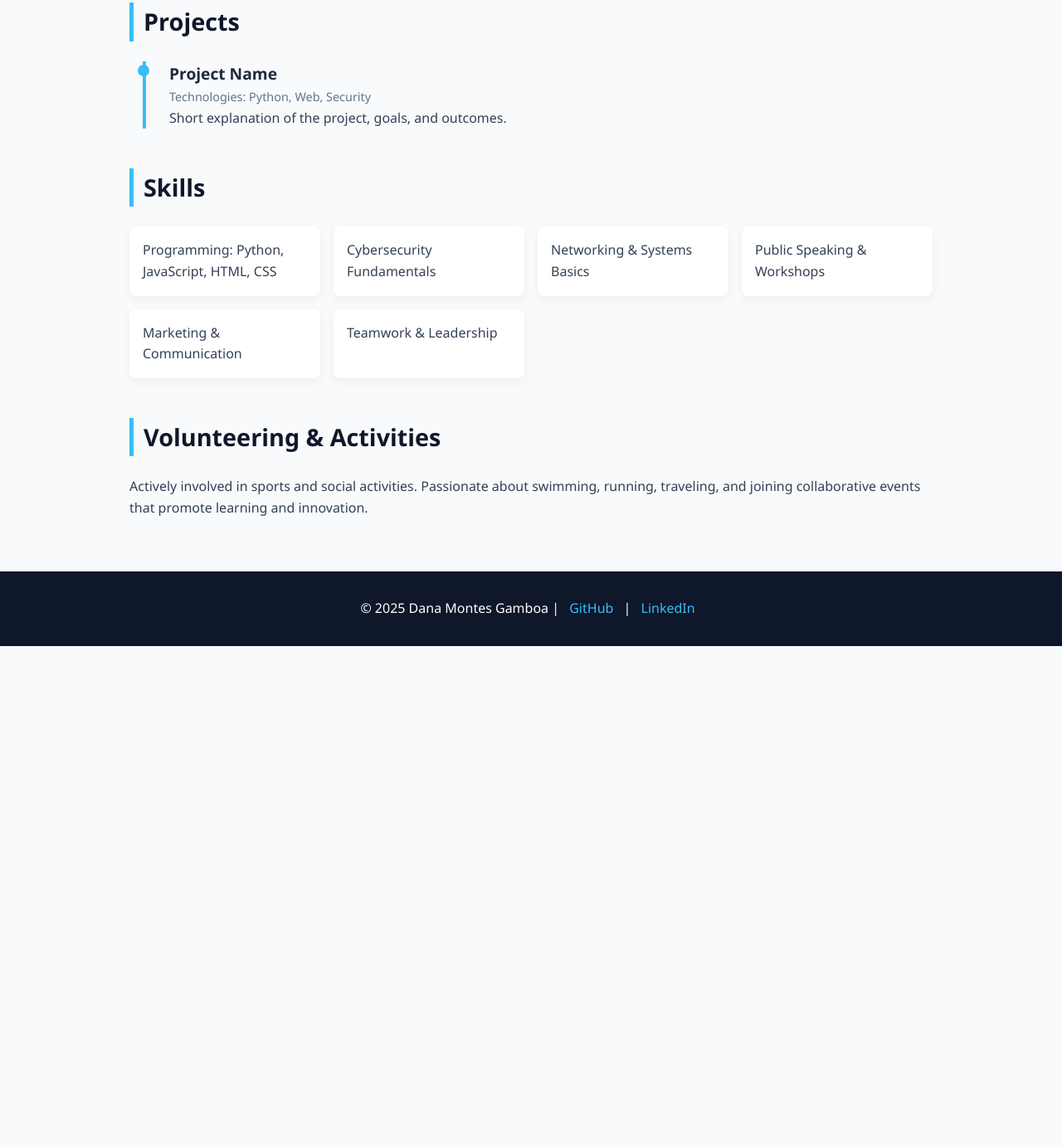
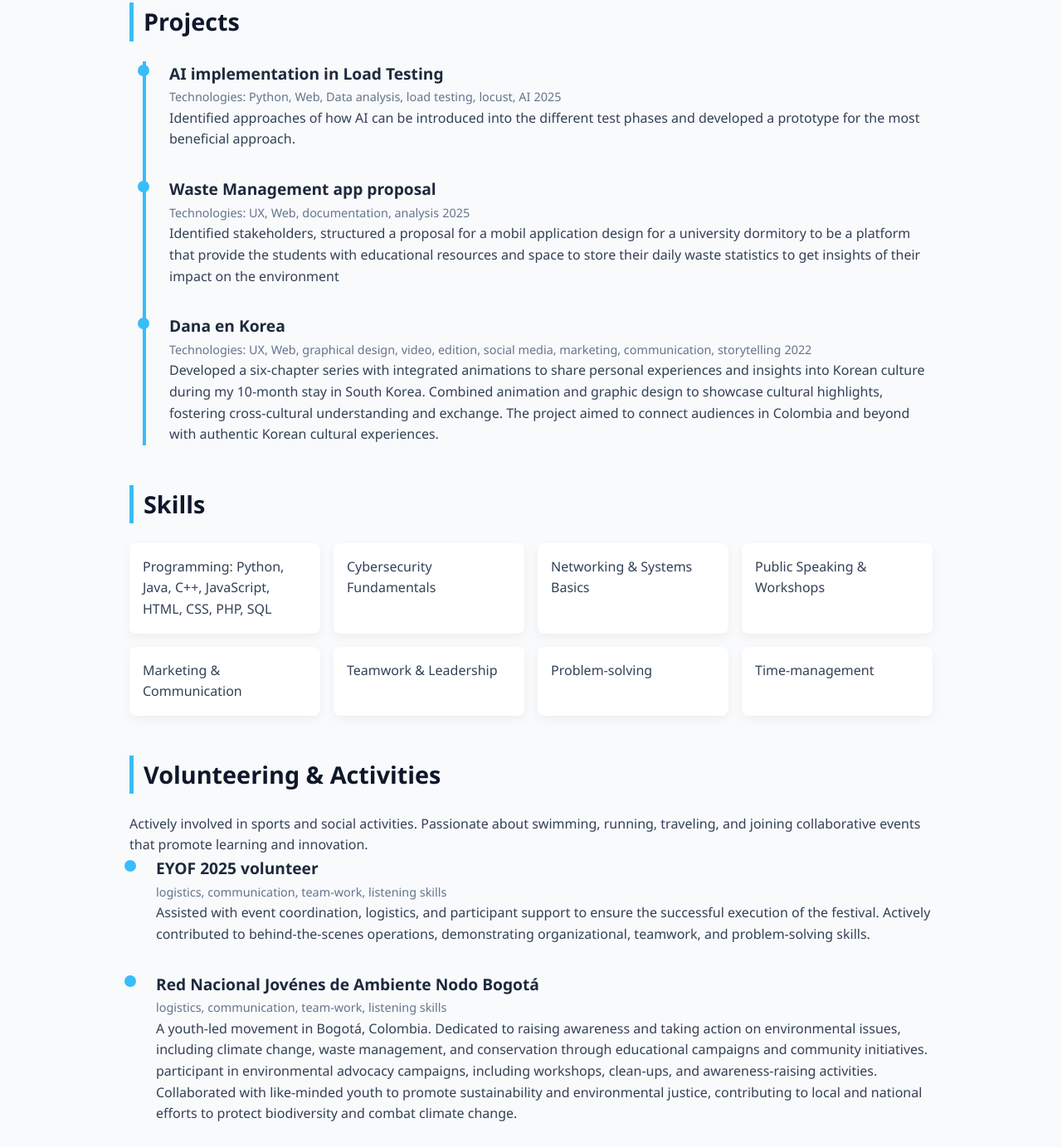
Before and after one commit to danamg27/cv, a plain HTML site: page index.html in a window 1280 px wide. Shown: the part 2617-4000 px from the top of the page at 83% size. Before the commit the page ends 3396 px from the top, so only its background shows below. Drawn offline with Linux system fonts and the light colour scheme.

Commit message:
Update index.html

```diff
--- a/index.html
+++ b/index.html
@@ -263,22 +263,44 @@
   <h2>Projects</h2>
   <div class="timeline">
     <div class="timeline-item">
-      <h3>Project Name</h3>
-      <span>Technologies: Python, Web, Security</span>
-      <p>Short explanation of the project, goals, and outcomes.</p>
+      <h3>AI implementation in Load Testing</h3>
+      <span>Technologies: Python, Web, Data analysis, load testing, locust, AI</span>
+      <span>2025</span>
+      <p>Identified approaches of how AI can be introduced into the
+        different test phases and developed a prototype for the most beneficial approach. </p>
     </div>
+
+     <div class="timeline-item">
+      <h3>Waste Management app proposal</h3>
+      <span>Technologies: UX, Web, documentation, analysis</span>
+       <span>2025</span>
+      <p>Identified stakeholders, structured a proposal for a mobil application design for a university dormitory to be a platform that provide the students with
+      educational resources and space to store their daily waste statistics to get insights of their impact on the environment</p>
+    </div>
+
+    <div class="timeline-item">
+      <h3>Dana en Korea</h3>
+      <span>Technologies: UX, Web, graphical design, video, edition, social media, marketing, communication, storytelling</span>
+      <span>2022</span>
+      <p>Developed a six-chapter series with integrated animations to share personal experiences and insights into Korean culture during my 10-month stay in South Korea.
+        Combined animation and graphic design to showcase cultural highlights, fostering cross-cultural understanding and exchange. The project aimed to connect audiences in Colombia and beyond with authentic Korean cultural experiences.</p>
+    </div>
+
   </div>
 </section>
 
 <section>
   <h2>Skills</h2>
   <div class="skills">
-    <div class="skill-box">Programming: Python, JavaScript, HTML, CSS</div>
+    <div class="skill-box">Programming: Python, Java, C++, JavaScript, HTML, CSS, PHP, SQL </div>
     <div class="skill-box">Cybersecurity Fundamentals</div>
     <div class="skill-box">Networking & Systems Basics</div>
     <div class="skill-box">Public Speaking & Workshops</div>
     <div class="skill-box">Marketing & Communication</div>
     <div class="skill-box">Teamwork & Leadership</div>
+    <div class="skill-box">Problem-solving</div>
+    <div class="skill-box">Time-management</div>
+
   </div>
 </section>
 
@@ -287,7 +309,24 @@
   <p>
     Actively involved in sports and social activities. Passionate about swimming, running,
     traveling, and joining collaborative events that promote learning and innovation.
+
   </p>
+   <div class="timeline-item">
+      <h3>EYOF 2025 volunteer </h3>
+      <span>logistics, communication, team-work, listening skills</span>
+      <p>Assisted with event coordination, logistics, and participant support to ensure the successful execution of the festival.
+        Actively contributed to behind-the-scenes operations, demonstrating organizational, teamwork, and problem-solving skills.</p>
+    </div>
+   <div class="timeline-item">
+      <h3>Red Nacional Jovénes de Ambiente Nodo Bogotá </h3>
+      <span>logistics, communication, team-work, listening skills</span>
+      <p> A youth-led movement in Bogotá, Colombia. Dedicated to raising awareness and taking action on environmental issues,
+        including climate change, waste management, and conservation through educational campaigns and community initiatives.</p>
+     <p>
+       participant in environmental advocacy campaigns, including workshops, clean-ups, and awareness-raising activities.
+       Collaborated with like-minded youth to promote sustainability and environmental justice, contributing to local and national efforts to protect biodiversity and combat climate change.
+     </p>
+    </div>
 </section>
 
 <footer>
```
